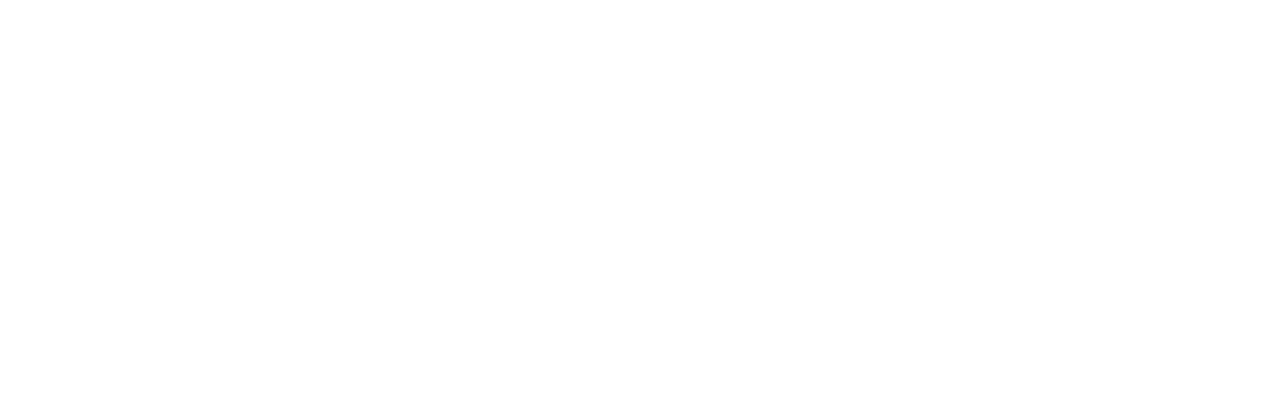
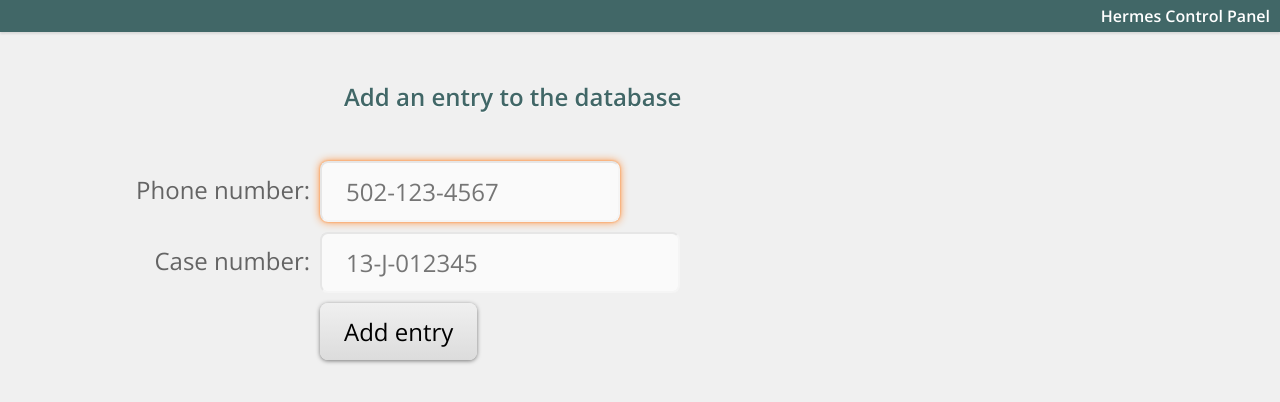
Before and after one commit to codeforamerica/hermes-dashboard, a plain HTML site: page add-entry.html in a window 1280 px wide. Drawn offline with nearby package versions, Linux system fonts and the light colour scheme.

Commit message:
Add add entry form.

```diff
--- a/add-entry.html
+++ b/add-entry.html
@@ -0,0 +1,25 @@
+<title>Send text message – Hermes Control Panel</title>
+<meta charset='utf-8'>
+
+<link href='css/styles.less' rel='stylesheet/less' type='text/css'>
+<script src='js/lib/less-1.3.3.min.js'></script>
+
+<script src='js/scripts.js'></script>
+
+<h1>
+  Hermes Control Panel
+</h1>
+
+<section>
+  <h2>
+    Add an entry to the database
+  </h2>
+
+  <label for='phone-number'>Phone number:</label>
+  <input id='phone-number' type='tel' placeholder='502-123-4567' autofocus>
+
+  <label for='case-number'>Case number:</label>
+  <input id='case-number' type='text' placeholder='13-J-012345'>
+
+  <button>Add entry</button>
+</section>
```
Also changed, not shown: send-text-message.html (+1 -1 lines).
